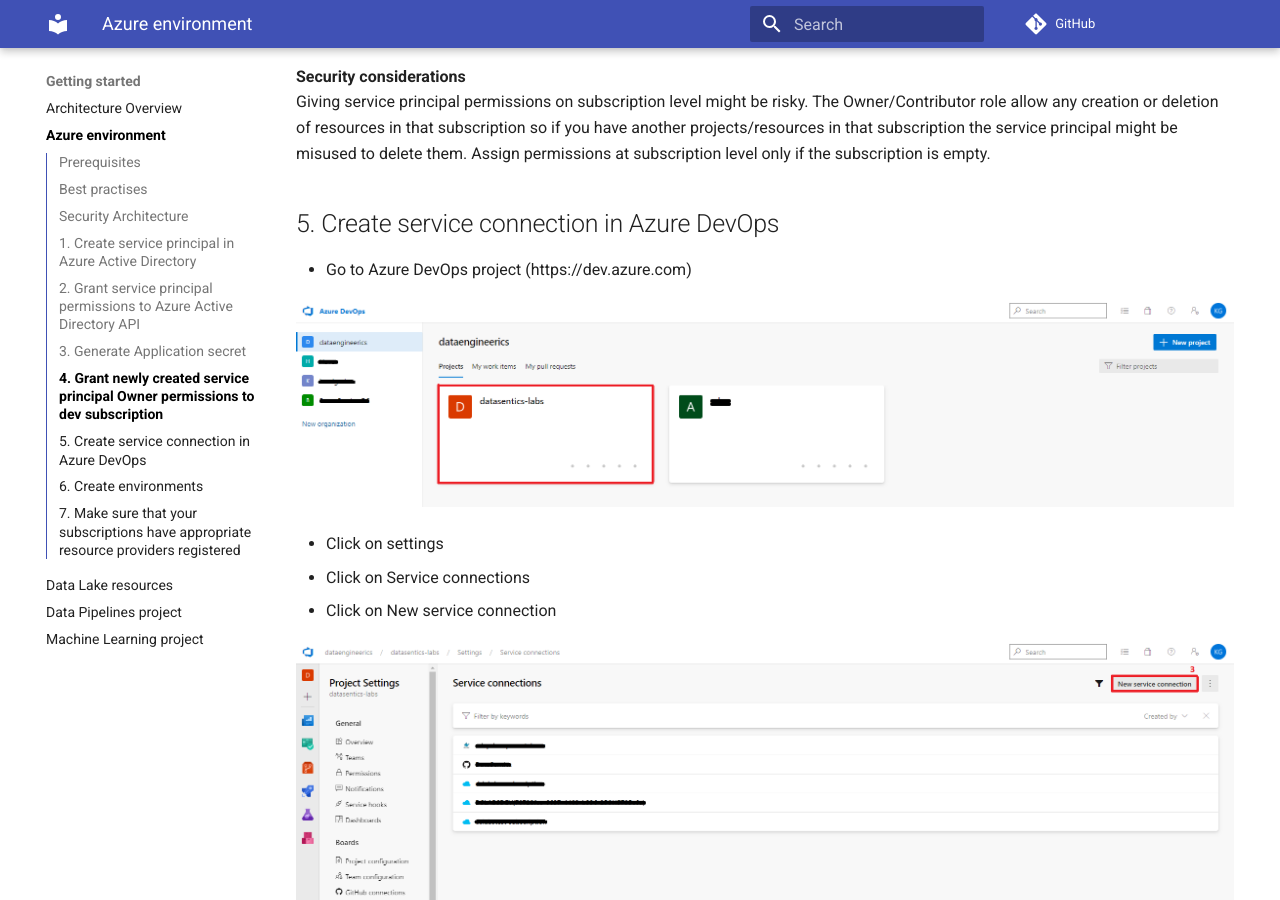
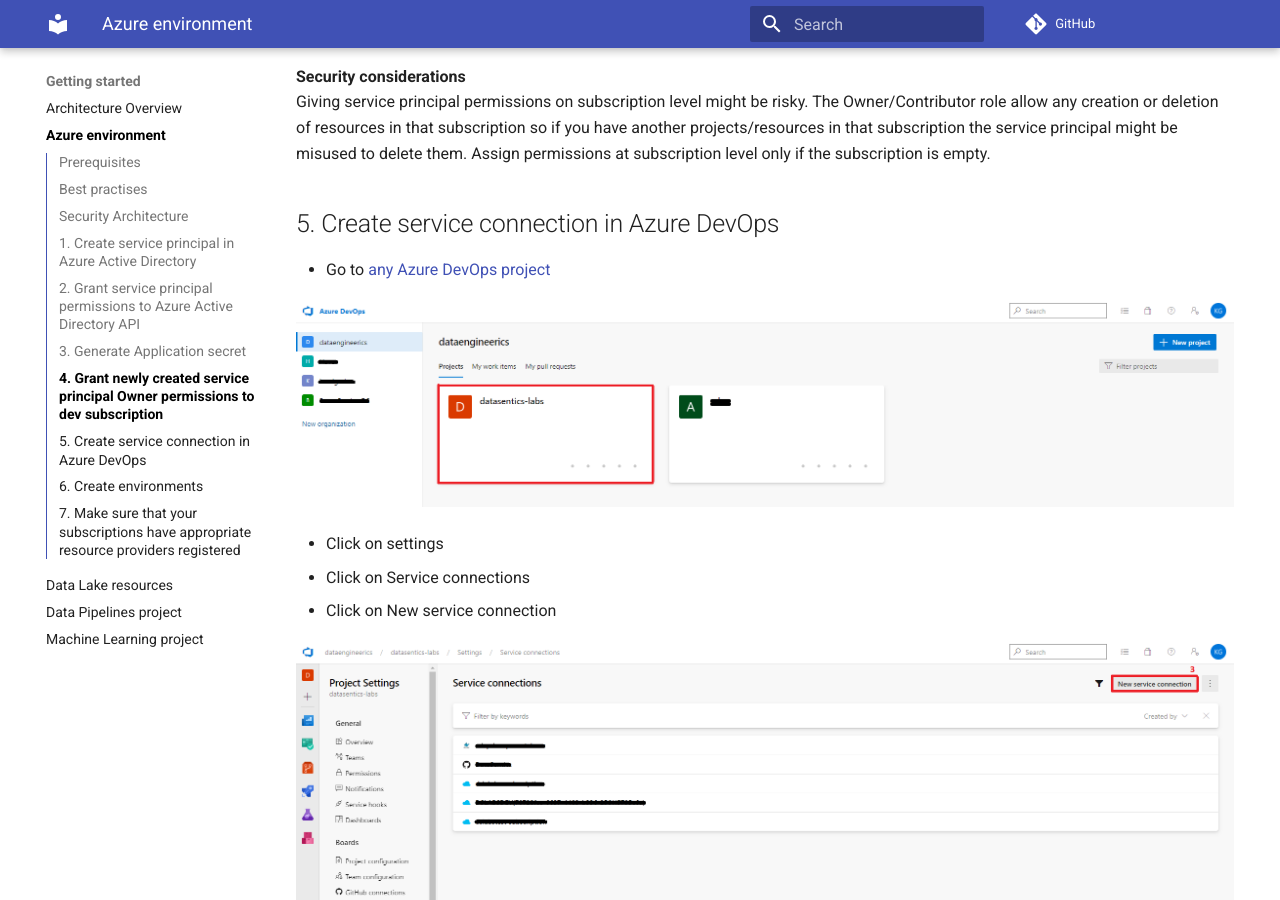
Before and after one commit to daipe-ai/platform-docs, an MkDocs documentation site: the page built from docs/getting-started/azure-setup.md, in a window 1280 px wide and 900 px high, scrolled down 7811 px. Built offline with MkDocs 1.6.1 and Material for MkDocs 9.7.7, drawn with Linux system fonts in a browser that asks for light colours; comment, search, counter and statistics services are not loaded.

Commit message:
hyperlink added

```diff
--- a/docs/getting-started/azure-setup.md
+++ b/docs/getting-started/azure-setup.md
@@ -113,7 +113,7 @@
 
 ## 5. Create service connection in Azure DevOps
 
-- Go to Azure DevOps project (https://dev.azure.com)
+- Go to [any Azure DevOps project](https://dev.azure.com)
 
 ![](../images/devops_step1.png)
 
```
